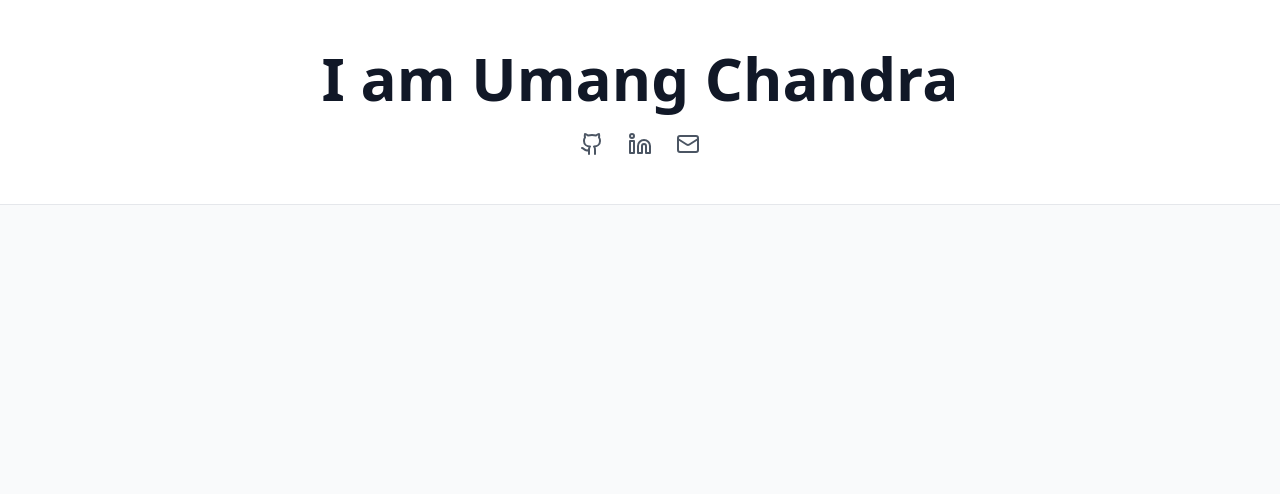
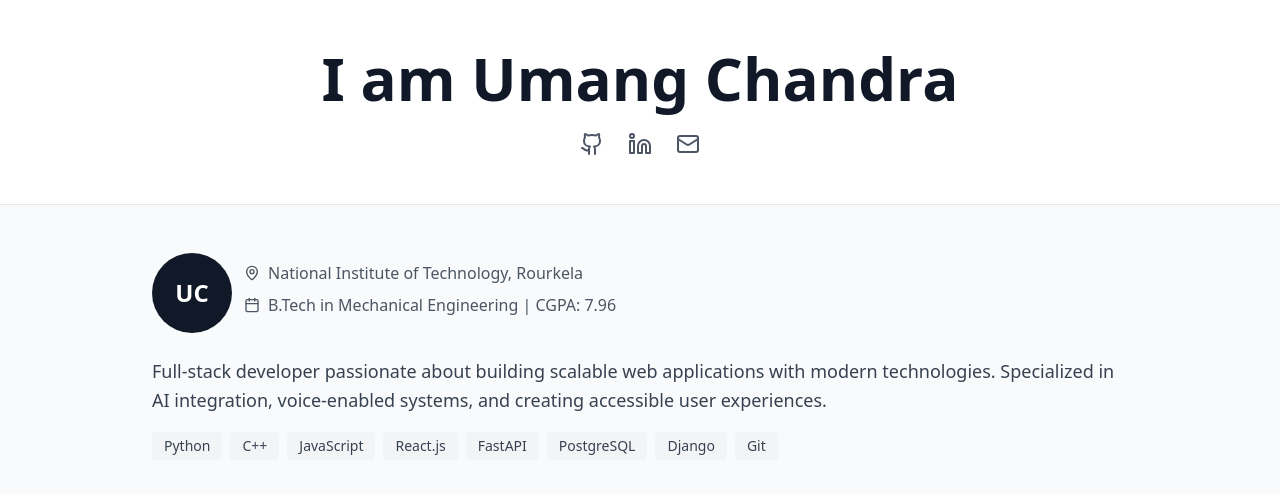
Before and after one commit to kinngddx/portfolio, a React (Vite) app: page / in a window 1280 px wide. Shown: the top 494 px of the page. Built offline with nearby package versions, Linux system fonts and the light colour scheme.

Commit message:
added the main section

```diff
--- a/src/App.jsx
+++ b/src/App.jsx
@@ -1,4 +1,4 @@
-import { Github, Linkedin, Mail } from 'lucide-react';
+import { Github, Linkedin, Mail, MapPin, Calendar } from 'lucide-react';
 
 function App() {
   return (
@@ -49,6 +49,49 @@ function App() {
           </div>
         </div>
       </header>
+
+      {/* about section i can write here */}
+
+
+       <main className="max-w-5xl mx-auto px-6 py-12">
+        <section className="mb-16">
+          <div className="flex items-start gap-3 mb-6">
+            <div className="w-20 h-20 bg-gray-900 rounded-full flex items-center justify-center text-white text-2xl font-bold flex-shrink-0">
+              UC
+            </div>
+            <div className="pt-2">
+              <div className="flex items-center gap-2 text-gray-600 mb-2">
+                <MapPin size={16} />
+                <span>National Institute of Technology, Rourkela</span>
+              </div>
+              <div className="flex items-center gap-2 text-gray-600">
+                <Calendar size={16} />
+                <span>B.Tech in Mechanical Engineering | CGPA: 7.96</span>
+              </div>
+            </div>
+          </div>
+
+          <p className="text-lg text-gray-700 leading-relaxed mb-4">
+            Full-stack developer passionate about building scalable web applications with modern technologies.
+            Specialized in AI integration, voice-enabled systems, and creating accessible user experiences.
+          </p>
+
+          <div className="flex flex-wrap gap-2 mt-4">
+
+            <span className="px-3 py-1 bg-gray-100 text-gray-700 rounded text-sm">Python</span>
+            <span className="px-3 py-1 bg-gray-100 text-gray-700 rounded text-sm">C++</span>
+            <span className="px-3 py-1 bg-gray-100 text-gray-700 rounded text-sm">JavaScript</span>
+            <span className="px-3 py-1 bg-gray-100 text-gray-700 rounded text-sm">React.js</span>
+            <span className="px-3 py-1 bg-gray-100 text-gray-700 rounded text-sm">FastAPI</span>
+            <span className="px-3 py-1 bg-gray-100 text-gray-700 rounded text-sm">PostgreSQL</span>
+
+            <span className="px-3 py-1 bg-gray-100 text-gray-700 rounded text-sm">Django</span>
+            <span className="px-3 py-1 bg-gray-100 text-gray-700 rounded text-sm">Git</span>
+          </div>
+        </section>
+      </main>
+
+
     </div>
   );
 }
```
